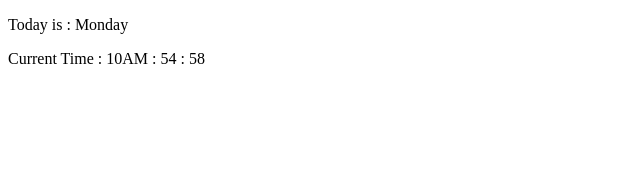
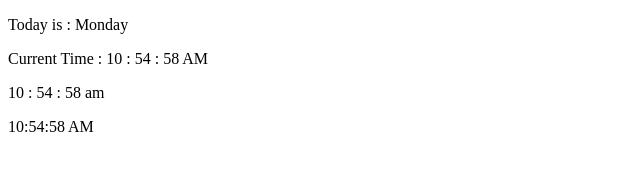
Before and after one commit to Maidulweb/JavaScriptAgain, a plain HTML site: page Practice/index.html in a window 1280 px wide. Shown: the whole page, without its empty margins (0-640 px from the left). Drawn offline with Linux system fonts and the light colour scheme.

Commit message:
day and current time

```diff
--- a/Practice/index.html
+++ b/Practice/index.html
@@ -1,29 +1,72 @@
 <!DOCTYPE html>
 <html lang="en">
   <head>
-    <meta charset="UTF-8">
-    <meta http-equiv="X-UA-Compatible" content="IE=edge">
-    <meta name="viewport" content="width=device-width, initial-scale=1.0">
-    <title>Document</title>
+    <meta charset="UTF-8" />
+    <meta http-equiv="X-UA-Compatible" content="IE=edge" />
+    <meta name="viewport" content="width=device-width, initial-scale=1.0" />
+    <title>JavaScript Again</title>
   </head>
   <body>
+    <!--******* ##01 ********-->
     <div class="container">
       <p id="day"></p>
       <p id="current"></p>
     </div>
+    <!--******* ##02 ********-->
+    <div class="container">
+      <p id="day2"></p>
+      <p id="current2"></p>
+    </div>
+    <!--******* ##03 ********-->
 
+    <div class="container">
+      <p id="day3"></p>
+      <p id="current3"></p>
+    </div>
+    <!--********** ##01 ********** -->
     <script>
         let pm = '';
-        const d = new Date();
+        let am = '';
+        const da = new Date();
         const days = ["Sunday", "Monday", "Tuesday", "Wednesday", "Thursday", "Friday", "Saturday"];
-        document.getElementById('day').innerHTML =  'Today is : ' + days[d.getDay()];
-        if(d.getHours() >= 12 ){
-          pm = d.getHours() - 12 + 'PM';
-        }else {
-            pm = d.getHours() + 'AM';
+        document.getElementById('day').innerHTML =  'Today is : ' + days[da.getDay()];
+        if(da.getHours() >= 12 ){
+          pm = da.getHours() - 12;
+          am = 'PM';
         }
-        document.getElementById('current').innerHTML =  'Current Time : ' + pm + ' : ' + d.getMinutes() + ' : ' + d.getSeconds();
+        else {
+            pm = da.getHours();
+            am = 'AM'
+        }
+        document.getElementById('current').innerHTML =  'Current Time : ' + pm + ' : ' + da.getMinutes() + ' : ' + da.getSeconds() + ' ' + am ;
+    </script>
+    <!--********* ##02 ********** -->
+     <script>
+      function currentTime(time) {
+        let hours = time.getHours();
+        let minutes = time.getMinutes();
+        let seconds = time.getSeconds();
+        let amPm = hours >= 12 ? "pm" : "am";
+        hours = hours % 12;
+        hours = hours ? hours : 12;
+        hours = hours < 10 ? "0" + hours : hours;
+        minutes = minutes < 10 ? "0" + minutes : minutes;
+        seconds = seconds < 10 ? "0" + seconds : seconds;
+        let cTime = hours + ' : ' + minutes + ' : ' + seconds + ' ' + amPm
+        return cTime;
+      }
+      document.getElementById("current2").innerHTML = currentTime(new Date());
+    </script>
 
+    <!--******* ##03 ********-->
+    <script>
+      let d3 = new Date();
+      document.getElementById("current3").innerHTML = d3.toLocaleString("en-us", {
+        hour: "2-digit",
+        minute: "2-digit",
+        second: "2-digit",
+        hour12: true,
+      });
     </script>
   </body>
 </html>
```
Lines whose indentation alone changed are shown as unchanged.
